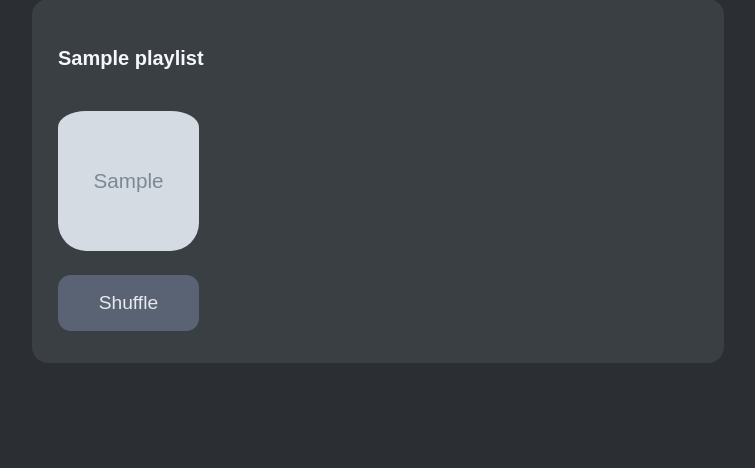
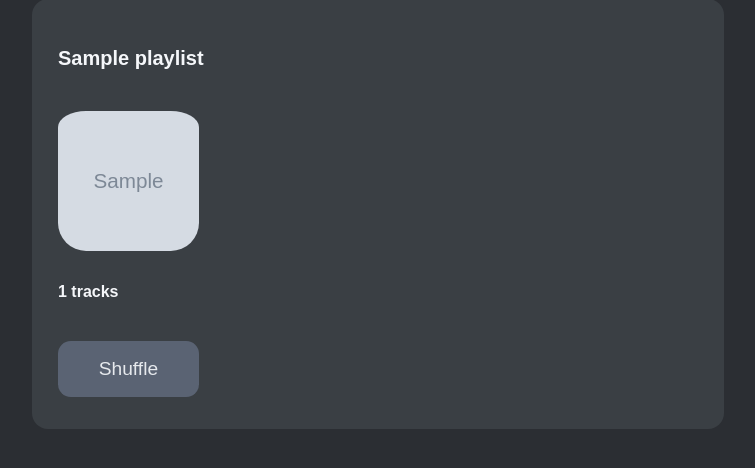
Before and after one commit to G-Chist/spotify_shuffler, a Flask app: template templates/playlists.html in a window 1280 px wide. Shown: the part 119-587 px from the top of the page, without its empty margins (282-1037 px from the left). Run offline with Flask 3, Linux system fonts and the light colour scheme; the template is opened without the code that fills it: most values are stand-ins (such as "Sample title", 1, 10 or a date in 2020); grey boxes marked "Sample" are stand-in pictures.

Commit message:
Displays track count now

```diff
--- a/templates/playlists.html
+++ b/templates/playlists.html
@@ -39,7 +39,7 @@
                             <p>No image available</p>  <!-- Display a message indicating the absence of an image -->
                         {% endif %}  <!-- End of the image check -->
                         <!-- <h3>{{ playlist.length }} tracks <b>&#8658;</b> estimated shuffle time is {{ playlist.estimated_shuffle_time }} seconds</h3> -->
-
+                        <h3>{{ playlist.length }} tracks</h3>  <!-- Display the track count of the playlist -->
                         <div class="button_container">
                             <!--
                             <form action="{{ url_for('shuffle_playlist', playlist_id=playlist.id) }}" method="GET">
```
